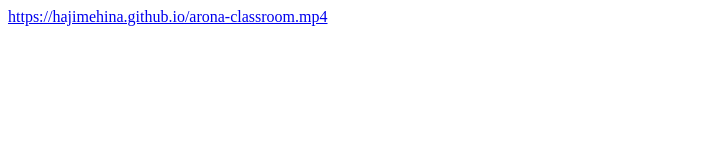
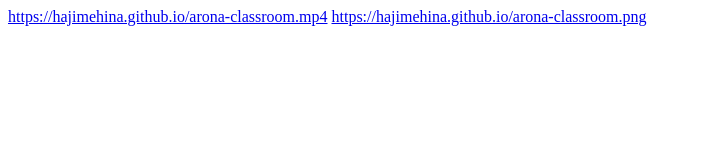
Before and after one commit to HajimeHina/blindfolded_girl, a plain HTML site: page index.html in a window 1280 px wide. Shown: the whole page, without its empty margins (0-701 px from the left). Drawn offline with Linux system fonts and the light colour scheme.

Commit message:
Add link to screenshot in index.html

```diff
--- a/index.html
+++ b/index.html
@@ -6,5 +6,6 @@
 </head>
 <body>
   <a href="arona-classroom-sky-blue-archive-moewalls-com.mp4">https://hajimehina.github.io/arona-classroom.mp4</a>
+  <a href="Screenshot 2025-11-17 081621.png">https://hajimehina.github.io/arona-classroom.png</a>
 </body>
 </html>
```
